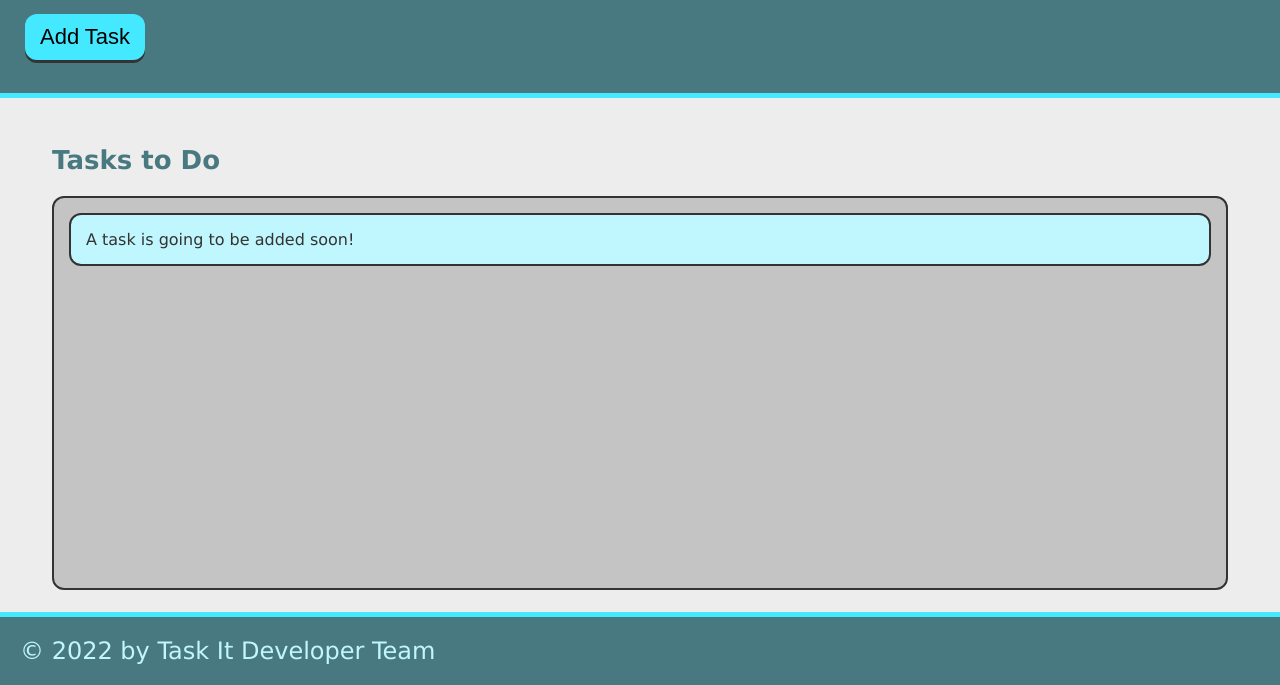
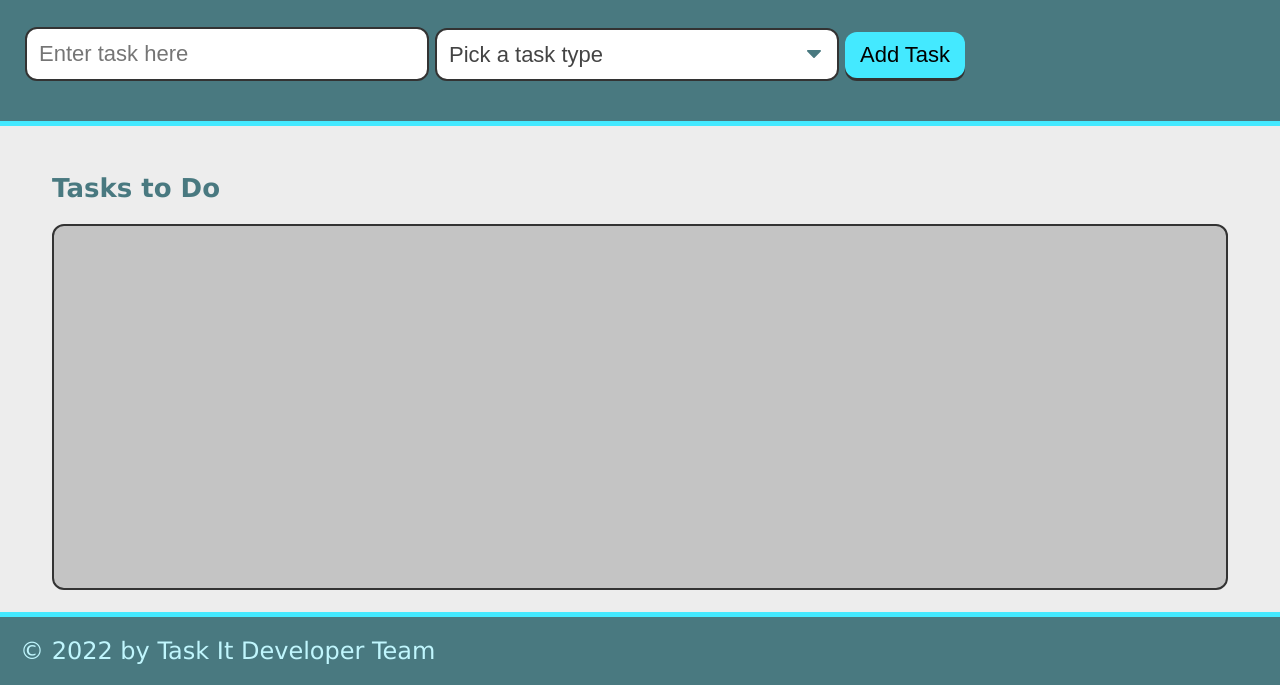
Before and after one commit to njacques47/task-it, a plain HTML site: page index.html in a window 1280 px wide. Shown: the part 115-800 px from the top of the page. Drawn offline with Linux system fonts and the light colour scheme.

Commit message:
added a form to the header in html

```diff
--- a/index.html
+++ b/index.html
@@ -11,14 +11,29 @@
     <header>
         <h1 class="page-title">Taskinator</h1>
         <p>Click the button below to get started!</p>
-        <button class="btn" id="save-task">Add Task</button>
+        <form id="task-form">
+            <div class="form-group">
+                <input type="text" name="task-name" placeholder="Enter task here" />
+            </div>
+            <div class="form-group">
+                <select name="task-type" class="select-dropdown">
+                    <option value="" disabled selected>Pick a task type</option>
+                    <option value="Print">Print</option>
+                    <option value="Web">Web</option>
+                    <option value="Mobile">Mobile</option>
+                </select>
+            </div>
+            <div class="form-group">
+                <button class="btn" id="save-task" type="submit">Add Task</button>
+            </div>
+        </form>
     </header>
 
     <main class="page-content">
         <section class="task-list-wrapper">
             <h2 class="list-title">Tasks to Do</h2>
             <ul class="task-list" id="tasks-to-do">
-                <li class="task-item">A task is going to be added soon!</li>
+
             </ul>
         </section>
     </main>
```
